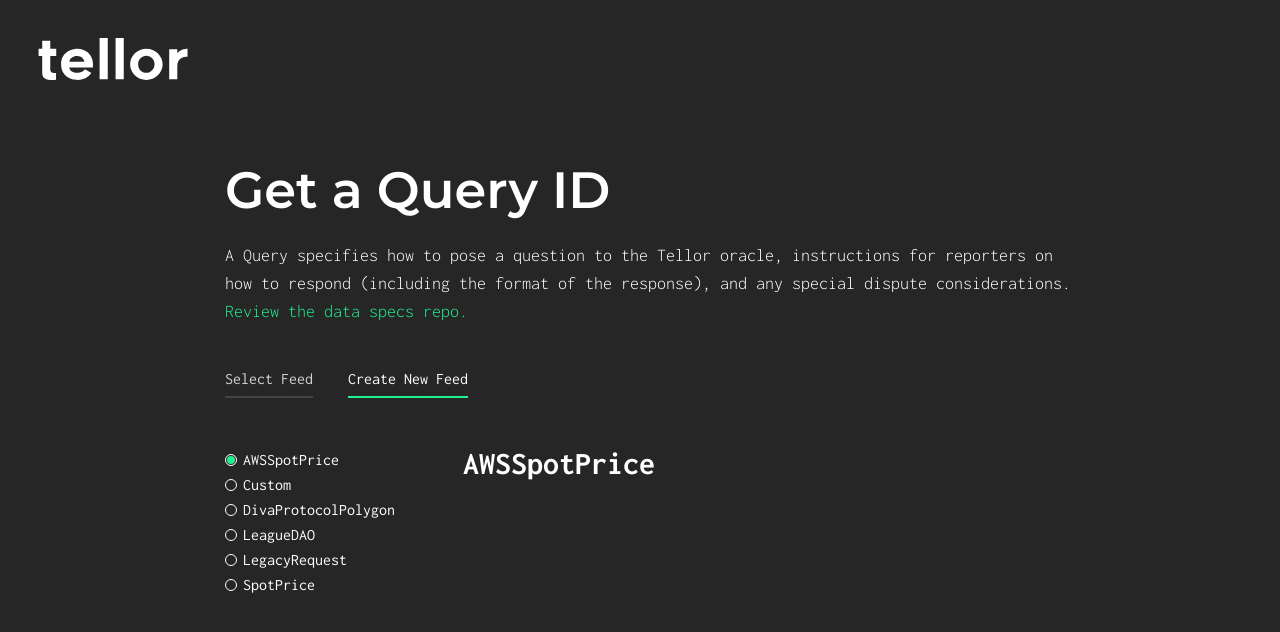
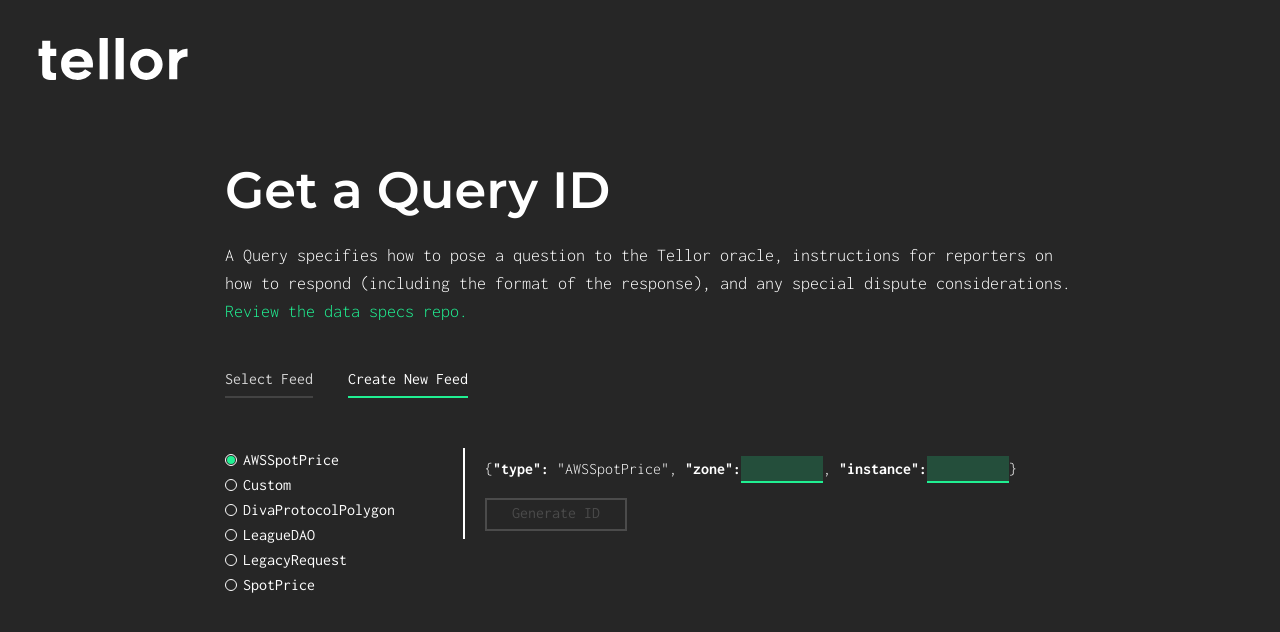
Before and after one commit to tellor-io/queryIdBuilder, a React (Create React App) app: page /awsspotprice in a window 1280 px wide. Shown: the top 632 px of the page. Built offline with nearby package versions, Linux system fonts and the light colour scheme.

Commit message:
adds AWSSpotprice

```diff
--- a/src/components/AWSSpotPrice.js
+++ b/src/components/AWSSpotPrice.js
@@ -1,12 +1,197 @@
-import React from 'react'
+import React, { useState } from 'react'
 import '../styles/AWSSpotPrice.css'
+import '../styles/Button.css'
 import RadioButtonCreateNew from './reusableComponents/RadioSelectCreateNew'
+import { ethers } from 'ethers'
+import copy from 'copy-to-clipboard'
+import Clipboard from '../assets/copy.svg'
+import { CustomTooltip } from './reusableComponents/CustomTooltip'
+
+const initialFormState = {
+  zone: '',
+  instance: '',
+}
 
 const AWSSpotPrice = () => {
+  //Component State
+  const [form, setForm] = useState(initialFormState)
+  const [jsonString, setJsonString] = useState()
+  const [queryData, setQueryData] = useState()
+  const [queryId, setQueryId] = useState()
+  const [showResults, setShowResults] = useState(false)
+  const [tooltipOpen0, setTooltipOpen0] = useState(false)
+  const [tooltipOpen1, setTooltipOpen1] = useState(false)
+  const [tooltipOpen2, setTooltipOpen2] = useState(false)
+  //Globals
+  const abiCoder = new ethers.utils.AbiCoder()
+
+  //Helpers
+  const handleChange = (event) => {
+    setForm({ ...form, [event.target.name]: event.target.value })
+  }
+  const handleGetAWSSpotPriceId = () => {
+    const jsonStringToUse = JSON.stringify(
+      `{ type: "AWSSpotPrice", zone: "${form.zone
+        .toString()
+        .toLowerCase()}", instance: "${form.instance
+        .toString()
+        .toLowerCase()}" }`
+    )
+    const queryDataArgs = abiCoder.encode(
+      ['string', 'string'],
+      [
+        form.zone.toString().toLowerCase(),
+        form.instance.toString().toLowerCase(),
+      ]
+    )
+    const queryData = abiCoder.encode(
+      ['string', 'bytes'],
+      ['AWSSpotPrice', queryDataArgs]
+    )
+    const queryId = ethers.utils.keccak256(queryData)
+    setJsonString(jsonStringToUse)
+    setQueryData(queryData)
+    setQueryId(queryId)
+    setForm(initialFormState)
+    setShowResults(true)
+  }
+
+  //Clipboard Functions
+  //Can both be consolidated at
+  //higher level later.
+  const copyToClipboard = (text) => {
+    if (typeof text === 'object') {
+      copy(text.join(''))
+    } else {
+      copy(text)
+    }
+  }
+  const clipboardConsolidator = (content, num) => {
+    switch (num) {
+      case '0':
+        setTooltipOpen0(true)
+        copyToClipboard(content)
+        setTimeout(() => {
+          setTooltipOpen0(false)
+        }, 2000)
+        break
+      case '1':
+        setTooltipOpen1(true)
+        copyToClipboard(content)
+        setTimeout(() => {
+          setTooltipOpen1(false)
+        }, 2000)
+        break
+      case '2':
+        setTooltipOpen2(true)
+        copyToClipboard(content)
+        setTimeout(() => {
+          setTooltipOpen2(false)
+        }, 2000)
+        break
+      default:
+        return
+    }
+  }
+
   return (
     <div className="CreateNewAWSSpotPriceContainer">
       <RadioButtonCreateNew props="AWSSpotPrice" />
-      <h1>AWSSpotPrice</h1>
+      <div className="AWSSpotPriceHeroContainer">
+        <div className="AWSSpotPriceHero">
+          <div className="SpotPriceJSON">
+            <p>
+              &#123;<span>"type": </span>"AWSSpotPrice", <span>"zone": </span>
+            </p>
+            <input
+              onChange={handleChange}
+              value={form.zone}
+              name="zone"
+              id="zone"
+              type="text"
+              className="AWSSpotPriceInput"
+            />
+            <p>
+              , <span>"instance": </span>
+            </p>
+            <input
+              onChange={handleChange}
+              value={form.instance}
+              name="instance"
+              id="instance"
+              type="text"
+              className="AWSSpotPriceInput"
+            />
+            <p>&#125;</p>
+          </div>
+          <button
+            disabled={form.zone && form.instance ? false : true}
+            className={form.zone && form.instance ? 'Button' : 'ButtonDisabled'}
+            onClick={handleGetAWSSpotPriceId}
+          >
+            Generate ID
+          </button>
+        </div>
+        {showResults ? (
+          <div className="SpotPriceResults">
+            <div className="ResultTitle">
+              <p>Query Descriptor:</p>
+              <CustomTooltip
+                open={tooltipOpen0}
+                title="Copied!"
+                placement="right"
+                arrow
+              >
+                <img
+                  src={Clipboard}
+                  alt="copyToClipboardIcon"
+                  className="CopyToClipboardIcon"
+                  onClick={() =>
+                    clipboardConsolidator(JSON.parse(jsonString), '0')
+                  }
+                />
+              </CustomTooltip>
+            </div>
+            <p className="ResultContent">
+              {jsonString ? JSON.parse(jsonString) : ''}
+            </p>
+            <div className="ResultTitle">
+              <p>Query Data (Bytes):</p>
+              <CustomTooltip
+                open={tooltipOpen1}
+                title="Copied!"
+                placement="right"
+                arrow
+              >
+                <img
+                  src={Clipboard}
+                  alt="copyToClipboardIcon"
+                  className="CopyToClipboardIcon"
+                  onClick={() => clipboardConsolidator(queryData, '1')}
+                />
+              </CustomTooltip>
+            </div>
+            <p className="ResultContent">{queryData ? queryData : ''}</p>
+            <div className="ResultTitle">
+              <p>Query ID (Hash):</p>
+              <CustomTooltip
+                open={tooltipOpen2}
+                title="Copied!"
+                placement="right"
+                arrow
+              >
+                <img
+                  src={Clipboard}
+                  alt="copyToClipboardIcon"
+                  className="CopyToClipboardIcon"
+                  onClick={() => clipboardConsolidator(queryId, '2')}
+                />
+              </CustomTooltip>
+            </div>
+            <p className="ResultContent">{queryId ? queryId : ''}</p>
+          </div>
+        ) : null}
+      </div>
     </div>
   )
 }
--- a/src/components/reusableComponents/RadioSelectCreateNew.js
+++ b/src/components/reusableComponents/RadioSelectCreateNew.js
@@ -13,8 +13,6 @@
   const handleSwitching = (tab) => {
     setActive(tab)
   }
-
-  console.log(active)
 
   return (
     <div className="RadioSelectCreateNew">
--- a/src/styles/AWSSpotPrice.css
+++ b/src/styles/AWSSpotPrice.css
@@ -2,3 +2,55 @@
   margin-top: 50px;
   display: flex;
 }
+.AWSSpotPriceHeroContainer {
+  display: flex;
+  flex-direction: column;
+  width: 100%;
+}
+.AWSSpotPriceHero {
+  max-width: 100%;
+  box-sizing: border-box;
+  width: 100%;
+  height: -moz-fit-content;
+  height: fit-content;
+  border-left: 2px solid #ffffff;
+  padding: 8px;
+  padding-left: 20px;
+}
+.AWSSpotPriceJSON {
+  display: flex;
+  align-items: baseline;
+  margin-bottom: 15px;
+  font-weight: 300;
+  width: fit-content;
+}
+.AWSSpotPriceJSON > p > span {
+  font-weight: 700;
+}
+.AWSSpotPriceInput {
+  font-family: 'Inconsolata';
+  font-size: 16px;
+  font-weight: 300;
+  width: 75px;
+  height: 22px;
+  padding-left: 5px;
+  padding-top: 2px;
+  border: none;
+  background-color: rgba(32, 240, 146, 0.2);
+  border-bottom: 2px solid #20f092;
+  color: #ffffff;
+  caret-color: #ffffff;
+}
+.AWSSpotPriceInput:focus {
+  outline-color: #20f092;
+  outline-width: 1px;
+}
+.AWSSpotPriceResults {
+  max-width: 75%;
+  box-sizing: border-box;
+  width: 100%;
+  height: fit-content;
+  border: 2px solid #ffffff;
+  padding: 12px 12px 0px 20px;
+  margin-top: 30px;
+}
```
